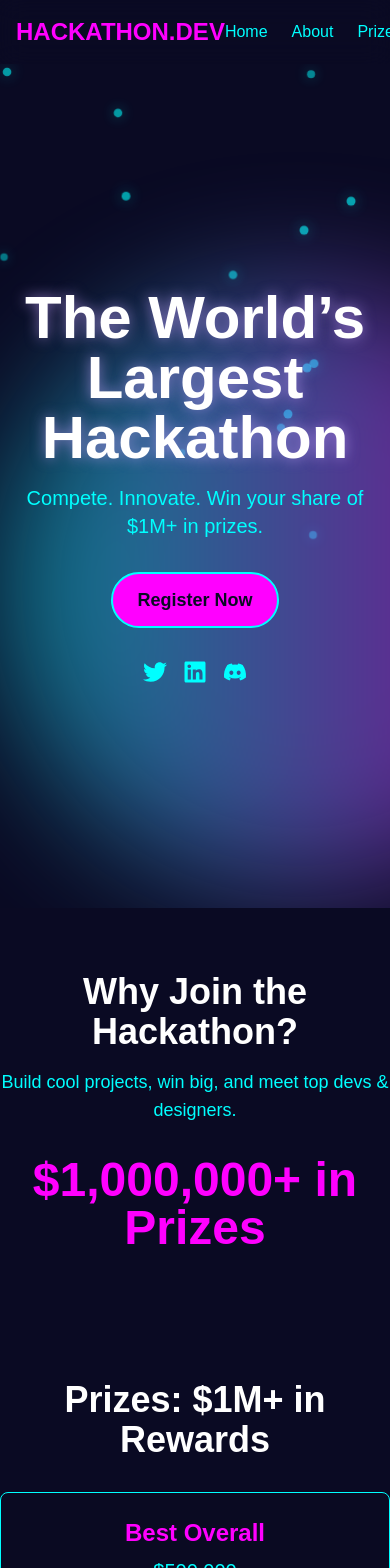
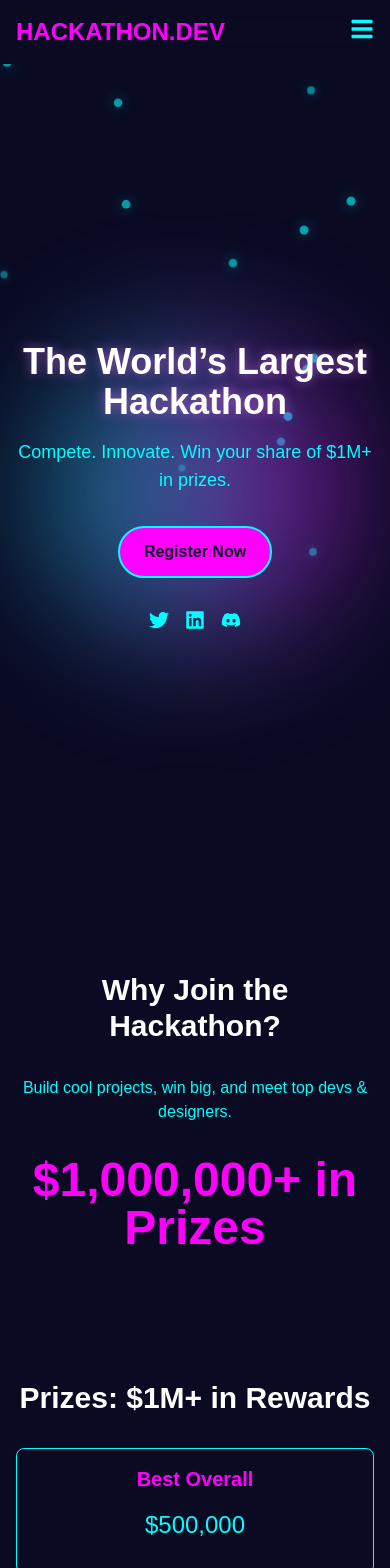
Before and after one commit to olantobi/bolt-hackathon-grok, a React app: page / in a window 390 px wide. Shown: the top 1568 px of the page. Built offline with nearby package versions, Linux system fonts and the light colour scheme; the HTML template or start-up script is replaced by a standard one.

Commit message:
Add mobile responsiveness

```diff
--- a/src/App.jsx
+++ b/src/App.jsx
@@ -1,4 +1,7 @@
 import { BrowserRouter as Router, Routes, Route } from 'react-router-dom';
+import { motion, AnimatePresence } from 'framer-motion';
+import { useState } from 'react';
+import { FaBars, FaTimes } from 'react-icons/fa';
 import HeroSection from './components/HeroSection';
 import AboutSection from './components/AboutSection';
 import PrizesSection from './components/PrizesSection';
@@ -6,25 +9,94 @@ import JudgesSection from './components/JudgesSection';
 import SponsorsSection from './components/SponsorsSection';
 import TimelineSection from './components/TimelineSection';
 import FooterSection from './components/FooterSection';
-import { ParallaxProvider } from 'react-scroll-parallax';
+
+// Menu items
+const menuItems = [
+  { label: 'Home', href: '#home' },
+  { label: 'About', href: '#about' },
+  { label: 'Prizes', href: '#prizes' },
+  { label: 'Judges', href: '#judges' },
+  { label: 'Sponsors', href: '#sponsors' },
+  { label: 'Timeline', href: '#timeline' },
+];
+
+// Variants for mobile menu animation
+const mobileMenuVariants = {
+  hidden: { opacity: 0, x: '100%' },
+  visible: { opacity: 1, x: 0, transition: { duration: 0.3 } },
+  exit: { opacity: 0, x: '100%', transition: { duration: 0.3 } },
+};
 
 function App() {
+  const [isMenuOpen, setIsMenuOpen] = useState(false);
+
+  const toggleMenu = () => {
+    setIsMenuOpen(!isMenuOpen);
+  };
+
   return (
-    <ParallaxProvider>
     <Router>
       <div className="min-h-screen bg-darkBg">
+        {/* Navigation */}
         <nav className="fixed top-0 w-full z-50 bg-darkBg/80 backdrop-blur-md p-4 flex justify-between items-center">
+          {/* Logo */}
           <div className="text-2xl font-bold text-neonPink">HACKATHON.DEV</div>
-            <div className="space-x-6 text-neonBlue">
-              <a href="#home" className="hover:text-neonPink transition">Home</a>
-              <a href="#about" className="hover:text-neonPink transition">About</a>
-              <a href="#prizes" className="hover:text-neonPink transition">Prizes</a>
-              <a href="#judges" className="hover:text-neonPink transition">Judges</a>
-              <a href="#sponsors" className="hover:text-neonPink transition">Sponsors</a>
-              <a href="#timeline" className="hover:text-neonPink transition">Timeline</a>
+
+          {/* Desktop Menu */}
+          <div className="hidden md:flex space-x-6 items-center">
+            {menuItems.map((item) => (
+              <a
+                key={item.label}
+                href={item.href}
+                className="text-neonBlue hover:text-neonPink transition"
+              >
+                {item.label}
+              </a>
+            ))}
+            {/* <button className="bg-neonPink text-darkBg px-4 py-2 rounded-full hover:bg-neonBlue transition">
+              Contact Us
+            </button> */}
+          </div>
+
+          {/* Hamburger Icon (Mobile) */}
+          <div className="md:hidden">
+            <button onClick={toggleMenu} className="text-neonBlue">
+              {isMenuOpen ? <FaTimes size={24} /> : <FaBars size={24} />}
+            </button>
           </div>
         </nav>
 
+        {/* Mobile Menu */}
+        <AnimatePresence>
+          {isMenuOpen && (
+            <motion.div
+              className="fixed inset-0 bg-darkBg/95 z-40 flex flex-col items-center justify-center md:hidden"
+              variants={mobileMenuVariants}
+              initial="hidden"
+              animate="visible"
+              exit="exit"
+            >
+              {menuItems.map((item) => (
+                <a
+                  key={item.label}
+                  href={item.href}
+                  onClick={toggleMenu}
+                  className="text-neonBlue hover:text-neonPink transition text-2xl py-4"
+                >
+                  {item.label}
+                </a>
+              ))}
+              {/* <button
+                onClick={toggleMenu}
+                className="bg-neonPink text-darkBg px-6 py-3 rounded-full text-lg font-semibold hover:bg-neonBlue transition mt-4"
+              >
+                Contact Us
+              </button> */}
+            </motion.div>
+          )}
+        </AnimatePresence>
+
+        {/* Page Content */}
         <div className="pt-16">
           <section id="home"><HeroSection /></section>
           <section id="about"><AboutSection /></section>
@@ -36,7 +108,6 @@ function App() {
         </div>
       </div>
     </Router>
-    </ParallaxProvider>
   );
 }
 
--- a/src/components/AboutSection.jsx
+++ b/src/components/AboutSection.jsx
@@ -14,12 +14,12 @@ const AboutSection = () => {
   }, [prize]);
 
   return (
-    <section className="py-16 text-center">
+    <section className="py-16 text-center px-4">
       <motion.h2
         initial={{ opacity: 0 }}
         whileInView={{ opacity: 1 }}
         transition={{ duration: 1 }}
-        className="text-4xl font-bold mb-4"
+        className="text-3xl sm:text-4xl font-bold mb-8"
       >
         Why Join the Hackathon?
       </motion.h2>
@@ -27,7 +27,7 @@ const AboutSection = () => {
         initial={{ opacity: 0 }}
         whileInView={{ opacity: 1 }}
         transition={{ delay: 0.3, duration: 1 }}
-        className="text-lg text-neonBlue mb-8 max-w-2xl mx-auto"
+        className="text-base sm:text-lg text-neonBlue mb-8 max-w-3xl mx-auto"
       >
         Build cool projects, win big, and meet top devs & designers.
       </motion.p>
--- a/src/components/HeroSection.jsx
+++ b/src/components/HeroSection.jsx
@@ -105,7 +105,7 @@ const HeroSection = () => {
   };
 
   return (
-    <section className="h-screen flex flex-col items-center justify-center text-center relative overflow-hidden">
+    <section className="h-screen flex flex-col items-center justify-center text-center relative overflow-hidden px-4">
       {/* Particle Background */}
       <div className="absolute inset-0 particles">
         {[...Array(20)].map((_, i) => (
@@ -129,14 +129,14 @@ const HeroSection = () => {
         className="relative z-10"
       >
         {/* Gradient Background */}
-        <div className="absolute inset-0 bg-gradient-to-r from-neonBlue to-neonPink opacity-50 blur-3xl rounded-full w-[600px] h-[600px] mx-auto z-0" />
+        <div className="absolute inset-0 bg-gradient-to-r from-neonBlue to-neonPink opacity-50 blur-3xl rounded-full w-[300px] h-[300px] md:w-[600px] md:h-[600px] mx-auto z-0" />
 
         {/* Headline with Glow Effect */}
         <motion.h1
           variants={glowVariants}
           initial="initial"
           animate="animate"
-          className="text-6xl md:text-8xl font-bold text-white mb-4 relative z-10"
+          className="text-4xl sm:text-5xl md:text-6xl lg:text-8xl font-bold text-white mb-4 relative z-10"
         >
           The World’s Largest Hackathon
         </motion.h1>
@@ -146,7 +146,7 @@ const HeroSection = () => {
           variants={subheadlineVariants}
           initial="initial"
           animate="animate"
-          className="text-xl md:text-2xl text-neonBlue mb-8 relative z-10"
+          className="text-lg sm:text-xl md:text-2xl text-neonBlue mb-8 relative z-10"
         >
           Compete. Innovate. Win your share of $1M+ in prizes.
         </motion.p>
@@ -166,7 +166,7 @@ const HeroSection = () => {
               transition: { duration: 0.3 },
             }}
             whileTap={{ scale: 0.95 }}
-            className="bg-neonPink text-darkBg px-6 py-3 rounded-full text-lg font-semibold border-2 border-neonBlue cursor-pointer"
+            className="bg-neonPink text-darkBg px-6 py-3 rounded-full text-base md:text-lg font-semibold border-2 border-neonBlue cursor-pointer"
           >
             Register Now
           </motion.button>
@@ -188,7 +188,7 @@ const HeroSection = () => {
               variants={socialIconVariants}
               initial="initial"
               animate="animate"
-              className="text-neonBlue hover:text-neonPink transition text-2xl"
+              className="text-neonBlue hover:text-neonPink transition text-xl md:text-2xl"
             >
               {icon.icon}
             </motion.a>
@@ -200,7 +200,7 @@ const HeroSection = () => {
       <AnimatePresence>
         {isModalOpen && (
           <motion.div
-            className="fixed inset-0 flex items-center justify-center bg-black/80 z-50"
+            className="fixed inset-0 flex items-center justify-center bg-black/80 z-50 px-4"
             initial={{ opacity: 0 }}
             animate={{ opacity: 1 }}
             exit={{ opacity: 0 }}
@@ -210,22 +210,15 @@ const HeroSection = () => {
               initial="hidden"
               animate="visible"
               exit="exit"
-              className="bg-darkBg p-8 rounded-lg border-2 border-neonBlue max-w-md w-full relative"
+              className="bg-darkBg p-6 rounded-lg border-2 border-neonBlue w-full max-w-md relative"
             >
-              {/* Close Button */}
               <button
                 onClick={() => setIsModalOpen(false)}
                 className="absolute top-4 right-4 text-neonPink hover:text-neonBlue"
               >
                 ✕
               </button>
-
-              {/* Modal Content */}
-              {isSubmitted ?  (
-                <p className="text-neonBlue text-lg">Registration successful! See you at the hackathon! 🎉 </p>
-              ) : (
-                <>
-                <h2 className="text-3xl font-bold text-neonPink mb-4">
+              <h2 className="text-2xl md:text-3xl font-bold text-neonPink mb-4">
                 Register for the Hackathon
               </h2>
               <form onSubmit={handleSubmit} className="space-y-4">
@@ -266,8 +259,6 @@ const HeroSection = () => {
                   Submit
                 </button>
               </form>
-                </>
-              )}
             </motion.div>
           </motion.div>
         )}
--- a/src/components/JudgesSection.jsx
+++ b/src/components/JudgesSection.jsx
@@ -80,8 +80,8 @@ const bioOverlayVariants = {
 const JudgesSection = () => {
   return (
     <section className="py-16 text-center">
-      <h2 className="text-4xl font-bold mb-8">Meet the Judges</h2>
-      <div className="flex flex-col md:flex-row justify-center space-y-8 md:space-y-0 md:space-x-8">
+      <h2 className="text-3xl md:text-4xl font-bold mb-8">Meet the Judges</h2>
+      <div className="flex flex-col md:flex-row justify-center space-y-8 md:space-y-0 md:space-x-8 px-4">
         {judges.map((judge, index) => (
           <motion.div
             key={judge.id}
@@ -90,10 +90,10 @@ const JudgesSection = () => {
             whileInView="visible"
             viewport={{ once: true }}
             variants={cardVariants}
-            className="relative w-80 bg-darkBg/50 border border-neonBlue rounded-lg overflow-hidden"
+            className="relative w-full md:w-80 bg-darkBg/50 border border-neonBlue rounded-lg overflow-hidden"
           >
             {/* Judge Image */}
-            <div className="h-96">
+            <div className="h-80 md:h-96">
               <img
                 src={judge.image}
                 alt={judge.name}
@@ -101,44 +101,38 @@ const JudgesSection = () => {
               />
             </div>
 
-            {/* Judge Name and Title (Always Visible) */}
+            {/* Judge Name and Title */}
             <div className="p-4">
-              <h3 className="text-xl font-semibold text-neonPink">{judge.name}</h3>
-              <p className="text-neonBlue">{judge.title}</p>
+              <h3 className="text-lg md:text-xl font-semibold text-neonPink">{judge.name}</h3>
+              <p className="text-neonBlue text-sm md:text-base">{judge.title}</p>
             </div>
 
-            {/* Bio Overlay (Visible on Hover) */}
+            {/* Bio Overlay */}
             <motion.div
               className="absolute inset-0 bg-darkBg/90 p-4 overflow-y-auto"
               initial="hidden"
               whileHover="visible"
               variants={bioOverlayVariants}
             >
-              <h3 className="text-xl font-semibold text-neonPink">{judge.name}</h3>
-              <p className="text-neonBlue">{judge.title}</p>
-              <p className="text-white text-sm mt-2">{judge.bio}</p>
-
-              {/* Expertise */}
+              <h3 className="text-lg md:text-xl font-semibold text-neonPink">{judge.name}</h3>
+              <p className="text-neonBlue text-sm md:text-base">{judge.title}</p>
+              <p className="text-white text-xs md:text-sm mt-2">{judge.bio}</p>
               <div className="mt-2">
                 <h4 className="text-neonBlue font-semibold">Expertise</h4>
-                <ul className="text-white text-sm list-disc list-inside">
+                <ul className="text-white text-xs md:text-sm list-disc list-inside">
                   {judge.expertise.map((item, i) => (
                     <li key={i}>{item}</li>
                   ))}
                 </ul>
               </div>
-
-              {/* Achievements */}
               <div className="mt-2">
                 <h4 className="text-neonBlue font-semibold">Achievements</h4>
-                <ul className="text-white text-sm list-disc list-inside">
+                <ul className="text-white text-xs md:text-sm list-disc list-inside">
                   {judge.achievements.map((item, i) => (
                     <li key={i}>{item}</li>
                   ))}
                 </ul>
               </div>
-
-              {/* Social Links */}
               <div className="mt-4 flex justify-center space-x-4">
                 {judge.social.twitter && (
                   <a
--- a/src/components/PrizesSection.jsx
+++ b/src/components/PrizesSection.jsx
@@ -8,9 +8,9 @@ const prizes = [
 
 const PrizesSection = () => {
   return (
-    <section className="py-16 text-center">
-      <h2 className="text-4xl font-bold mb-8">Prizes: $1M+ in Rewards</h2>
-      <div className="grid grid-cols-1 md:grid-cols-3 gap-8 max-w-5xl mx-auto">
+    <section className="py-16 text-center px-4">
+      <h2 className="text-3xl sm:text-4xl font-bold mb-8">Prizes: $1M+ in Rewards</h2>
+      <div className="flex flex-col md:grid md:grid-cols-3 gap-6 md:gap-8 max-w-5xl mx-auto">
         {prizes.map((prize, index) => (
           <motion.div
             key={index}
@@ -18,10 +18,11 @@ const PrizesSection = () => {
             whileInView={{ opacity: 1, y: 0 }}
             transition={{ delay: index * 0.3, duration: 0.8 }}
             whileHover={{ scale: 1.05 }}
-            className="p-6 bg-darkBg/50 border border-neonBlue rounded-lg"
+            className="bg-darkBg/50 border border-neonBlue rounded-lg p-4 md:p-6"
           >
-            <h3 className="text-2xl font-semibold text-neonPink">{prize.title}</h3>
-            <p className="text-xl text-neonBlue mt-2">{prize.amount}</p>
+            <h3 className="text-xl md:text-2xl font-semibold text-neonPink">{prize.title}</h3>
+            <p className="text-2xl md:text-3xl text-neonBlue my-4">{prize.amount}</p>
+            <p className="text-base md:text-lg text-white">{prize.description}</p>
           </motion.div>
         ))}
       </div>
--- a/src/components/SponsorsSection.jsx
+++ b/src/components/SponsorsSection.jsx
@@ -11,7 +11,7 @@ const sponsors = [
   { name: 'Tesla', logo: <img src="https://static.cdnlogo.com/logos/t/34/tesla.svg" alt="Tesla Logo" className="h-12" /> },
   { name: 'Bluesky', logo: <img src="https://static.cdnlogo.com/logos/b/12/bluesky.svg" alt="Bluesky Logo" className="h-12" /> },
   { name: 'Salesforce', logo: <img src="https://static.cdnlogo.com/logos/s/3/salesforce.svg" alt="Salesforce Logo" className="h-12" /> },
-  { name: 'Sony', logo: <img src="https://static.cdnlogo.com/logos/s/93/sony.svg" alt="Sony Logo" className="h-12" /> },
+  { name: 'Sony', logo: <img src="https://static.cdnlogo.com/logos/s/44/sony.svg" alt="Sony Logo" className="h-12" /> },
   { name: 'Anthropic', logo: <img src="https://static.cdnlogo.com/logos/a/68/anthropic.svg" alt="Anthropic Logo" className="h-12" /> },
   { name: 'Shopify', logo: <img src="https://static.cdnlogo.com/logos/s/88/shopify.svg" alt="Shopify Logo" className="h-12" /> },
   { name: 'LinkedIn', logo: <img src="https://static.cdnlogo.com/logos/l/74/linkedin.svg" alt="Linkedin Logo" className="h-12" /> },
```
Lines whose indentation alone changed are shown as unchanged.
